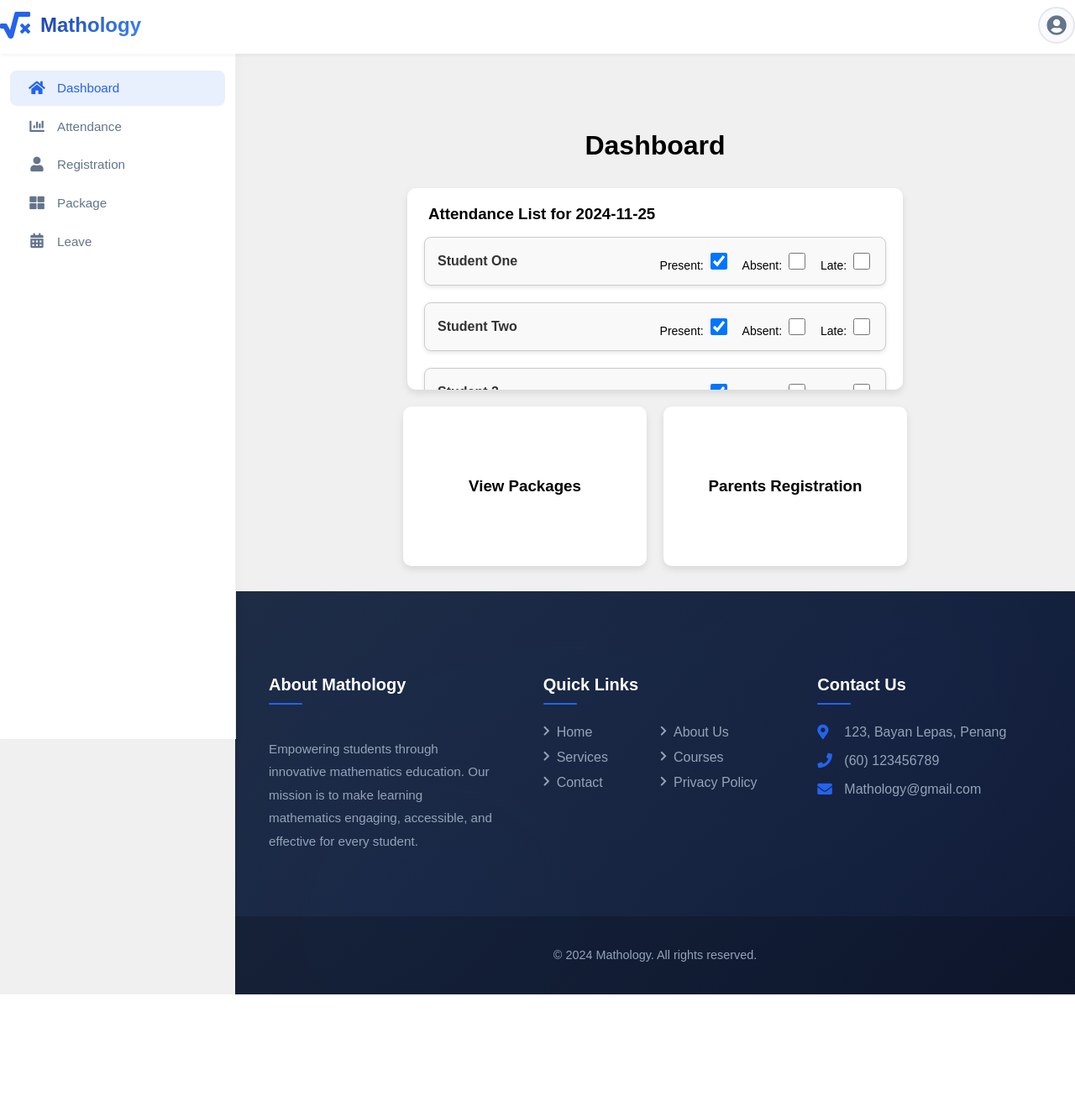
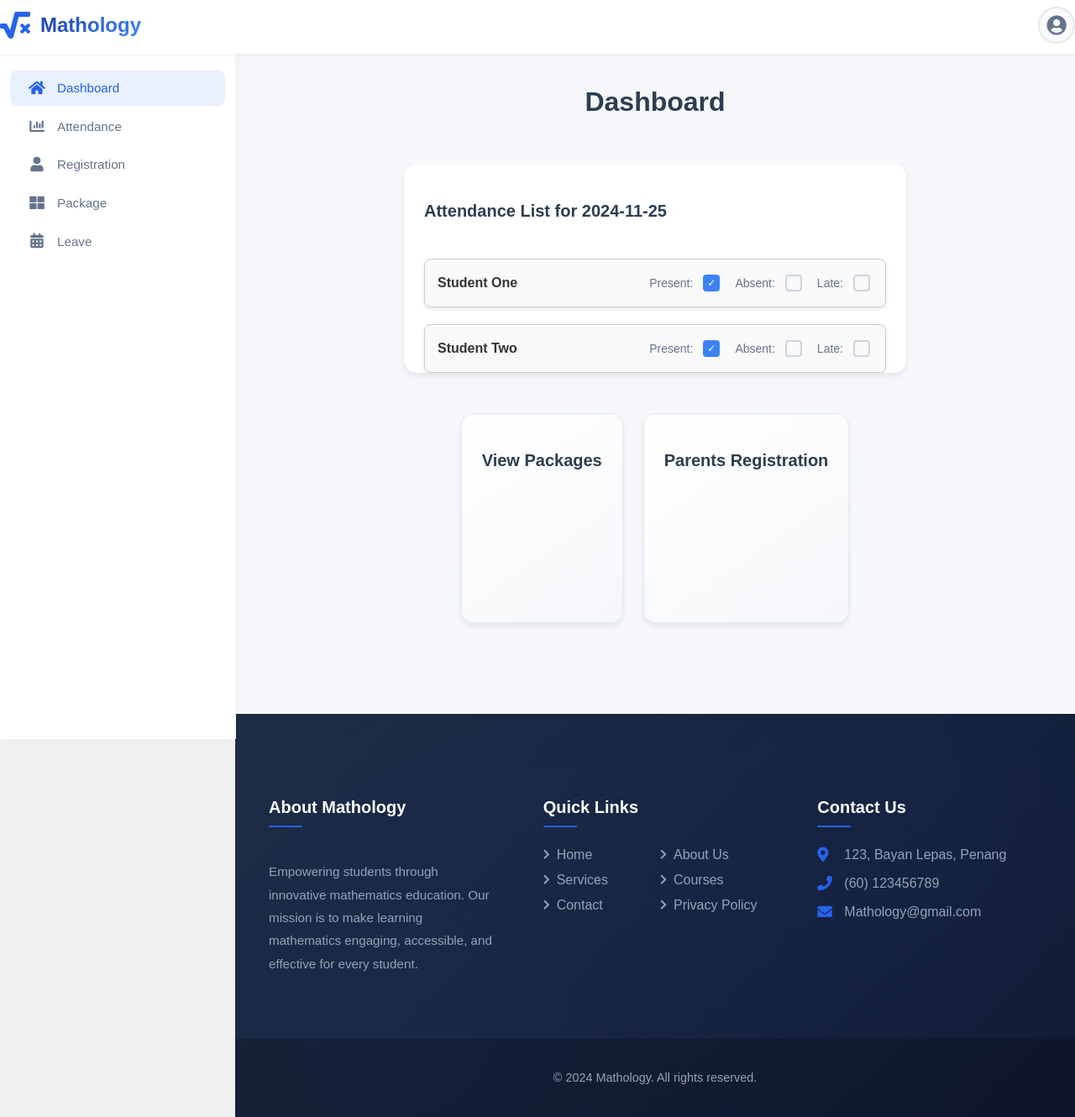
Before and after one commit to TomazFu/Mathology-Attendance-System, a PHP site: page /tcpdf/staff/staff-dashboard.php in a window 1280 px wide. Shown: the whole page at 84% size. Before the commit the page ends 1184 px from the top, so only its background shows below. Run offline with PHP 8.4, Linux system fonts and the light colour scheme; a user stored in the database is signed in; data comes from the database, SQL or seed files in the repository.

Commit message:
refined ui

```diff
--- a/assets/css/staff.css
+++ b/assets/css/staff.css
@@ -1,62 +1,179 @@
 /* Staff Dashboard page */
+/* Modern Dashboard Layout */
+.dashboard-layout {
+    background-color: #f5f7fa;
+    min-height: 100vh;
+}
+
+.main-content {
+    padding: 2rem;
+}
+
+.main-content h1 {
+    color: #2c3e50;
+    margin-bottom: 2rem;
+    font-size: 2rem;
+    font-weight: 600;
+}
+
+/* Dashboard Sections */
 .staff-dashboard-sections {
     display: flex;
     flex-direction: row;
-    gap: 20px;
-    margin:10px;
-    width:100%;
-    justify-content: center;
+    display: flex;
+    gap: 1.5rem;
+    margin: 1.5rem 0;
 }
 
+/* Dashboard Boxes */
+.dashboard-staff-box {
+    background: white;
+    border-radius: 15px;
+    padding: 1.5rem;
+    transition: all 0.3s ease;
+    box-shadow: 0 4px 6px rgba(0, 0, 0, 0.07);
+    height: auto;
+    min-height: 200px;
+    display: flex;
+    flex-direction: column;
+}
+
+.dashboard-staff-box:hover {
+    transform: translateY(-5px);
+    box-shadow: 0 8px 15px rgba(0, 0, 0, 0.1);
+}
+
+.dashboard-staff-box h3 {
+    color: #2c3e50;
+    font-size: 1.25rem;
+    margin-bottom: -55px;
+    font-weight: 600;
+}
+
+/* Attendance List Box */
+.attendance-list.dashboard-staff-box {
+    max-height: 200px;
+    width: 550px;
+    overflow-y: auto;
+    display:flex;
+    flex-direction: column;
+}
+
+/* Attendance Records */
+.attendance-container {
+    margin-top: 1rem;
+    gap: 1rem;
+}
+
+.attendance-record {
+    background: white;
+    border-radius: 10px;
+    padding: 1rem;
+    margin-bottom: 0.75rem;
+    border: 1px solid #e1e8f0;
+    transition: all 0.2s ease;
+}
+
+.attendance-record:hover {
+    background: #f8fafc;
+}
+
+/* Student Name */
+.student-name {
+    color: #2c3e50;
+    font-weight: 500;
+}
+
+/* Attendance Status */
+.attendance-status {
+    display: flex;
+    gap: 1.5rem;
+    align-items: center;
+}
+
+.attendance-status label {
+    display: flex;
+    align-items: center;
+    gap: 0.5rem;
+    color: #64748b;
+    font-size: 0.9rem;
+}
+
+/* Dashboard Links */
 .dashboard-link {
     text-decoration: none;
     color: inherit;
 }
 
-.dashboard-staff-box{
-    display:flex;
-    flex-direction: column;
-    justify-content: center;
-    align-items: center;
-    padding: 20px;
-    gap: 10px;
-    width: 250px;
-    height: 150px;
-    border-style: none;
-    background-color: #FFFFFF;
-    border-radius: 10px;
-    box-shadow: 0 4px 8px rgba(0, 0, 0, 0.1);
-
+.view-package, .parents-registration {
+    background: linear-gradient(145deg, #ffffff, #f5f7fa);
+    border: 1px solid #e1e8f0;
+    cursor: pointer;
 }
 
-.dashboard-staff-box h3{
-    font-weight: 800;
+.view-package:hover, .parents-registration:hover {
+    background: linear-gradient(145deg, #f5f7fa, #ffffff);
 }
 
-.dashboard-staff-box.attendance-list{
-    max-height: 200px;
-    overflow-y: auto;
+/* Custom Checkboxes */
+input[type="checkbox"] {
+    appearance: none;
+    -webkit-appearance: none;
+    width: 18px;
+    height: 18px;
+    border: 2px solid #cbd5e1;
+    border-radius: 4px;
+    cursor: pointer;
     position: relative;
-    display:flex;
-    flex-direction: column;
-    justify-content: center;
-    align-items: center;
-    padding: 20px;
-    gap: 10px;
-    width: 550px;
-    height: 200px;
-    border-style: none;
-    background-color: #FFFFFF;
-    border-radius: 10px;
+    transition: all 0.2s ease;
 }
 
-.dashboard-staff-box.attendance-list h3 {
+input[type="checkbox"]:checked {
+    background-color: #3b82f6;
+    border-color: #3b82f6;
+}
+
+input[type="checkbox"]:checked::after {
+    content: '✓';
     position: absolute;
-    top: 0;
-    left: 0;
-    margin-top: 20px; /* Remove any default margin on <h3> */
-    padding-left: 25px; /* Add padding for spacing within the corner */
+    color: white;
+    font-size: 12px;
+    left: 50%;
+    top: 50%;
+    transform: translate(-50%, -50%);
 }
+
+/* Date Selection */
+.attendance-date {
+    margin-bottom: 2rem;
+}
+
+#date-select {
+    margin-bottom:10px;
+    padding: 0.5rem;
+    border: 1px solid #e1e8f0;
+    border-radius: 8px;
+    font-size: 0.9rem;
+    color: #64748b;
+}
+
+/* Responsive Design */
+/* @media (max-width: 768px) {
+    .staff-dashboard-sections {
+        grid-template-columns: 1fr;
+    }
+
+    .attendance-status {
+        flex-direction: column;
+        align-items: flex-start;
+        gap: 0.75rem;
+    }
+
+    .main-content {
+        padding: 1rem;
+    }
+} */
+
 
 
 button {
--- a/staff/staff-leave-approval.php
+++ b/staff/staff-leave-approval.php
@@ -35,7 +35,7 @@ $result = $conn->query($sql);
     <?php renderSidebar('staff'); ?>
 
     <div class="main-content">
-        <h2>Pending Leave Requests</h2>
+        <h1>Pending Leave Requests</h1>
 
         <div class="leave-requests-container">
             <?php if ($result->num_rows > 0): ?>
@@ -73,6 +73,8 @@ $result = $conn->query($sql);
                         </div>
                     </div>
                 <?php endwhile; ?>
+            <?php else: ?>
+                <p class="warning-message warning-box">No pending leave requests found.</p>
             <?php endif; ?>
         </div>
     </div>
```
Also changed, not shown: other parts of assets/css/staff.css (+24 -15 lines), assets/css/staff-leave-approval.css (+15 -0 lines), staff/staff-registration.php (+5 -5 lines).
